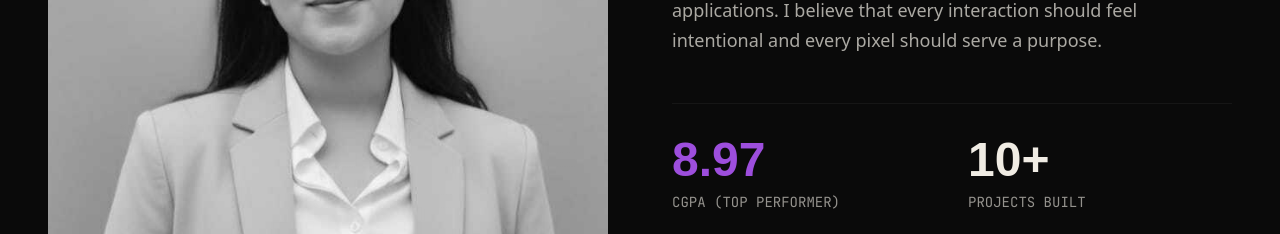
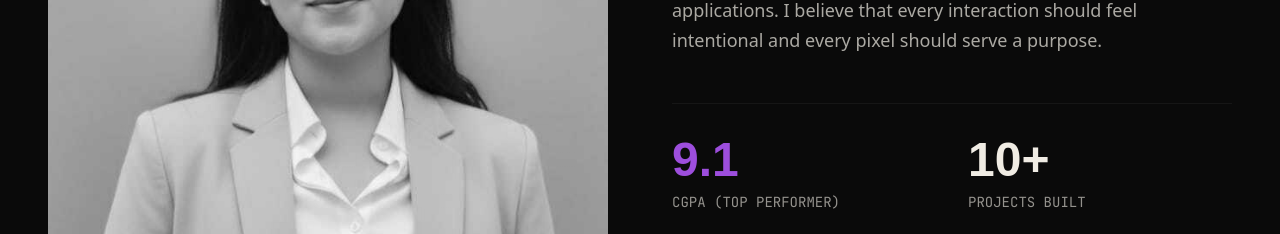
Before and after one commit to Ananyaa00051/portfolio, a React (Vite) app: page / in a window 1280 px wide. Shown: the part 1320-1554 px from the top of the page. Built offline with nearby package versions, Linux system fonts and the light colour scheme; a web font is replaced by a local one.

Commit message:
chore: update CGPA to 9.1

```diff
--- a/src/data/academics.js
+++ b/src/data/academics.js
@@ -5,7 +5,7 @@ export const academics = [
     degree: "B.Tech, Artificial Intelligence & Data Science",
     date: "2022 - Present",
     points: [
-      "CGPA: 8.97/10",
+      "CGPA: 9.1/10",
       "Top performer (Rank 4 – Semester 5)",
       "Certified in Deep Learning (Stanford, Coursera)",
       "Published research in IRJET (2025)",
--- a/src/sections/About.jsx
+++ b/src/sections/About.jsx
@@ -115,7 +115,7 @@ export default function About() {
             <div className="grid grid-cols-2 gap-8 py-8 border-t border-b border-white/5">
               <div>
                 <p className="text-5xl font-heading font-bold text-accent mb-2">
-                  8.97
+                  9.1
                 </p>
                 <p className="font-mono text-sm text-text/60 uppercase">CGPA (Top Performer)</p>
               </div>
```
